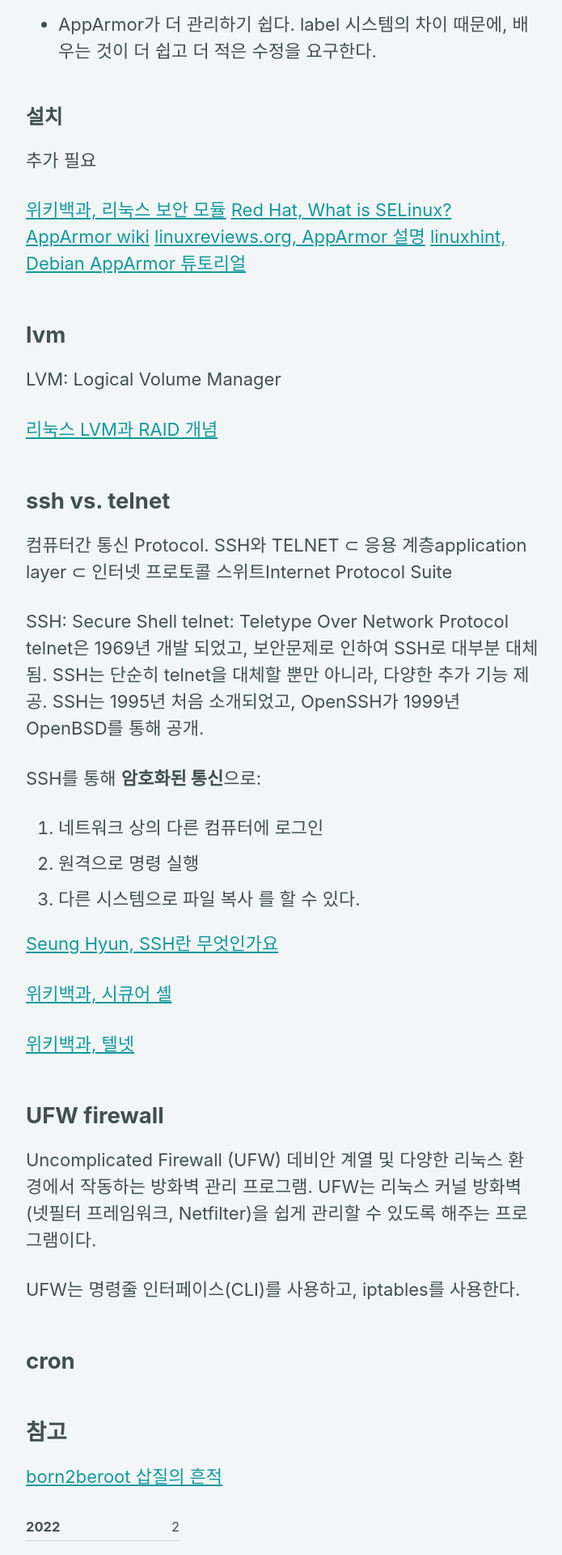
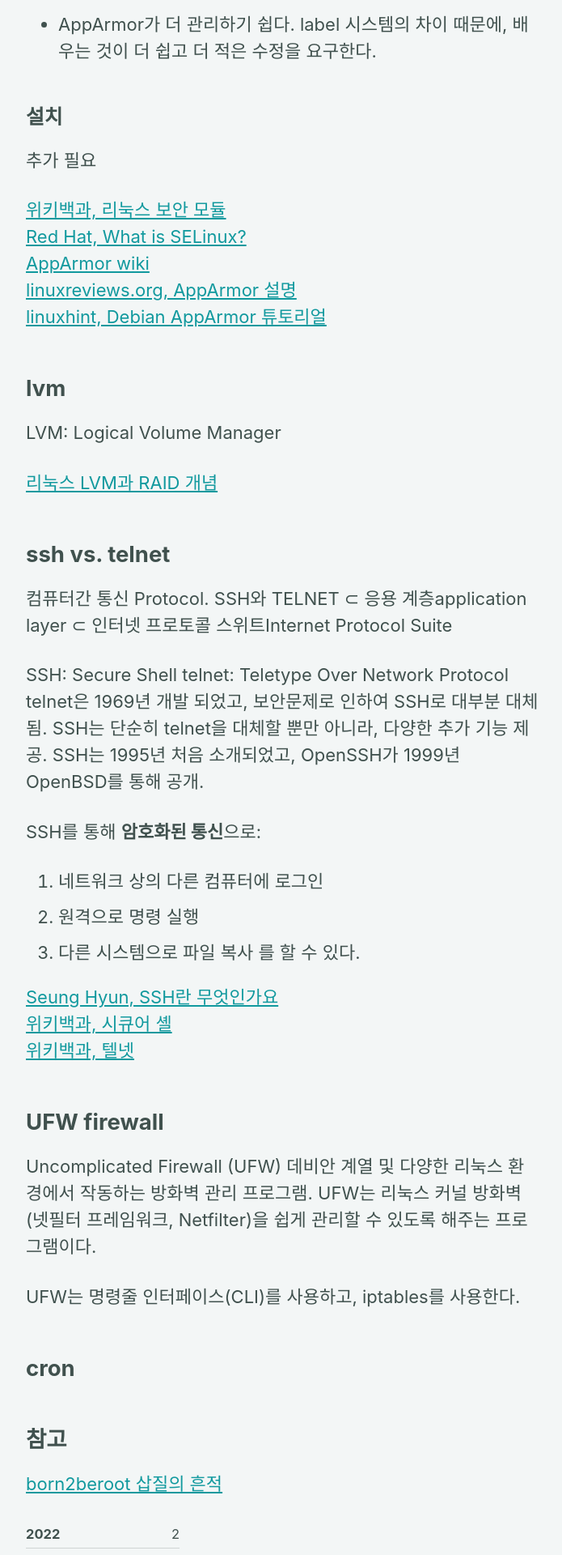
Before and after one commit to Chiefmate/chiefmate.github.io, a Jekyll site: the page built from _posts/2022-02-25-born2beroot.md, in a window 1280 px wide. Shown: the part 3253-5173 px from the top of the page at 81% size, without its empty margins (290-985 px from the left). Built offline with Jekyll 4.4.1, drawn with Linux system fonts in a browser that asks for light colours; cached includes are drawn as plain includes.

Commit message:
links aligned

```diff
--- a/_posts/2022-02-25-born2beroot.md
+++ b/_posts/2022-02-25-born2beroot.md
@@ -103,11 +103,11 @@ label 시스템의 차이 때문에, 배우는 것이 더 쉽고 더 적은 수
 
 추가 필요
 
-[위키백과, 리눅스 보안 모듈](https://ko.wikipedia.org/wiki/%EB%A6%AC%EB%88%85%EC%8A%A4_%EB%B3%B4%EC%95%88_%EB%AA%A8%EB%93%88)
-[Red Hat, What is SELinux?](https://www.redhat.com/en/topics/linux/what-is-selinux)
-[AppArmor wiki](https://gitlab.com/apparmor/apparmor/-/wikis/home)
-[linuxreviews.org, AppArmor 설명](https://linuxreviews.org/AppArmor)
-[linuxhint, Debian AppArmor 튜토리얼](https://linuxhint.com/debian_apparmor_tutorial/)
+[위키백과, 리눅스 보안 모듈](https://ko.wikipedia.org/wiki/%EB%A6%AC%EB%88%85%EC%8A%A4_%EB%B3%B4%EC%95%88_%EB%AA%A8%EB%93%88)<br>
+[Red Hat, What is SELinux?](https://www.redhat.com/en/topics/linux/what-is-selinux)<br>
+[AppArmor wiki](https://gitlab.com/apparmor/apparmor/-/wikis/home)<br>
+[linuxreviews.org, AppArmor 설명](https://linuxreviews.org/AppArmor)<br>
+[linuxhint, Debian AppArmor 튜토리얼](https://linuxhint.com/debian_apparmor_tutorial/)<br>
 
 <!--
 #lvm
@@ -137,12 +137,9 @@ SSH를 통해 **암호화된 통신**으로:
 1. 다른 시스템으로 파일 복사
 를 할 수 있다.
 
-[Seung Hyun, SSH란 무엇인가요](https://medium.com/@jamessoun93/ssh%EB%9E%80-%EB%AC%B4%EC%97%87%EC%9D%B8%EA%B0%80%EC%9A%94-87b58c521d6f)
-
-[위키백과, 시큐어 셸](https://ko.wikipedia.org/wiki/%EC%8B%9C%ED%81%90%EC%96%B4_%EC%85%B8)
-
-[위키백과, 텔넷](https://ko.wikipedia.org/wiki/%ED%85%94%EB%84%B7)
-
+[Seung Hyun, SSH란 무엇인가요](https://medium.com/@jamessoun93/ssh%EB%9E%80-%EB%AC%B4%EC%97%87%EC%9D%B8%EA%B0%80%EC%9A%94-87b58c521d6f)<br>
+[위키백과, 시큐어 셸](https://ko.wikipedia.org/wiki/%EC%8B%9C%ED%81%90%EC%96%B4_%EC%85%B8)<br>
+[위키백과, 텔넷](https://ko.wikipedia.org/wiki/%ED%85%94%EB%84%B7)<br>
 
 <!--
 #ufw
```
